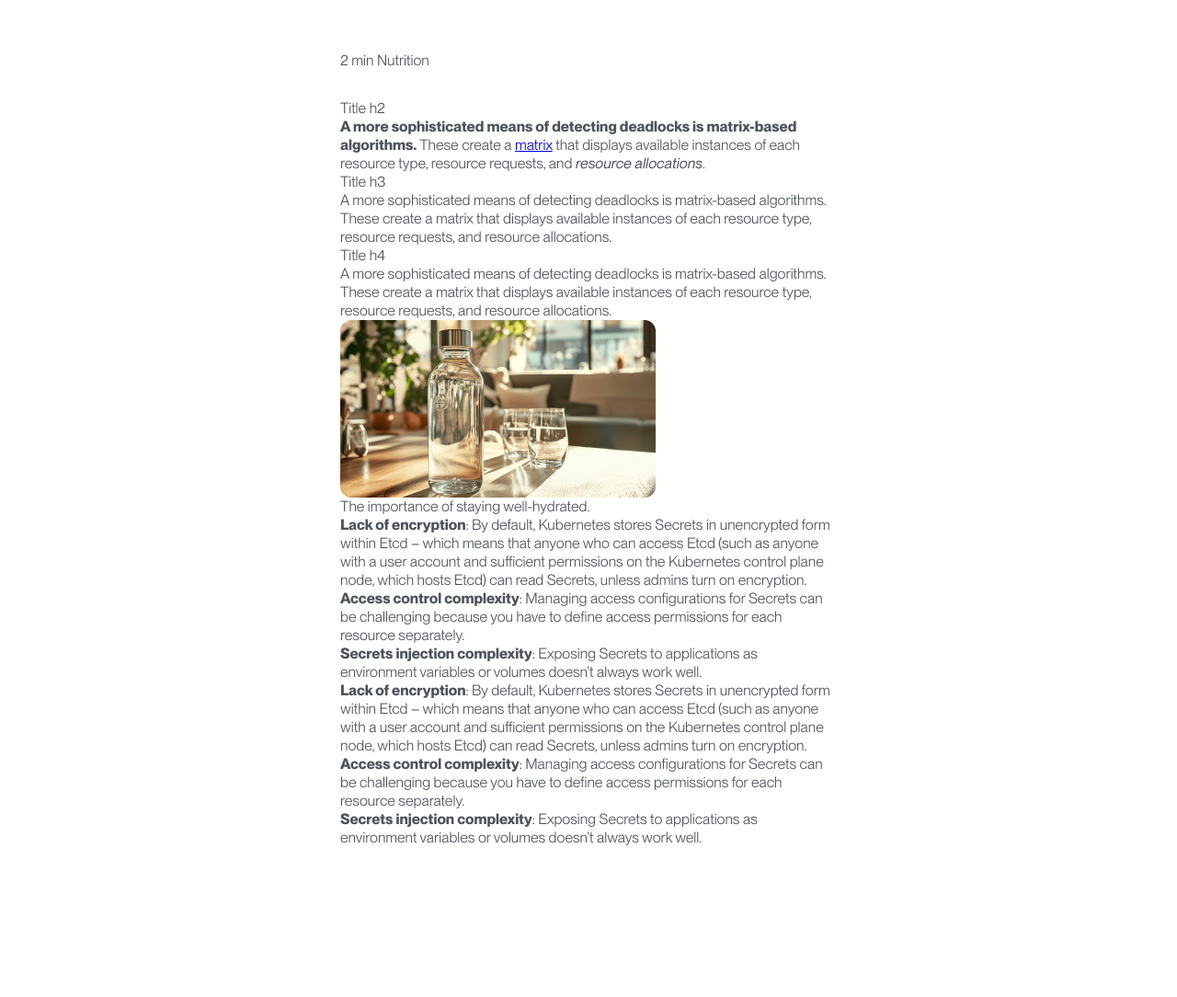
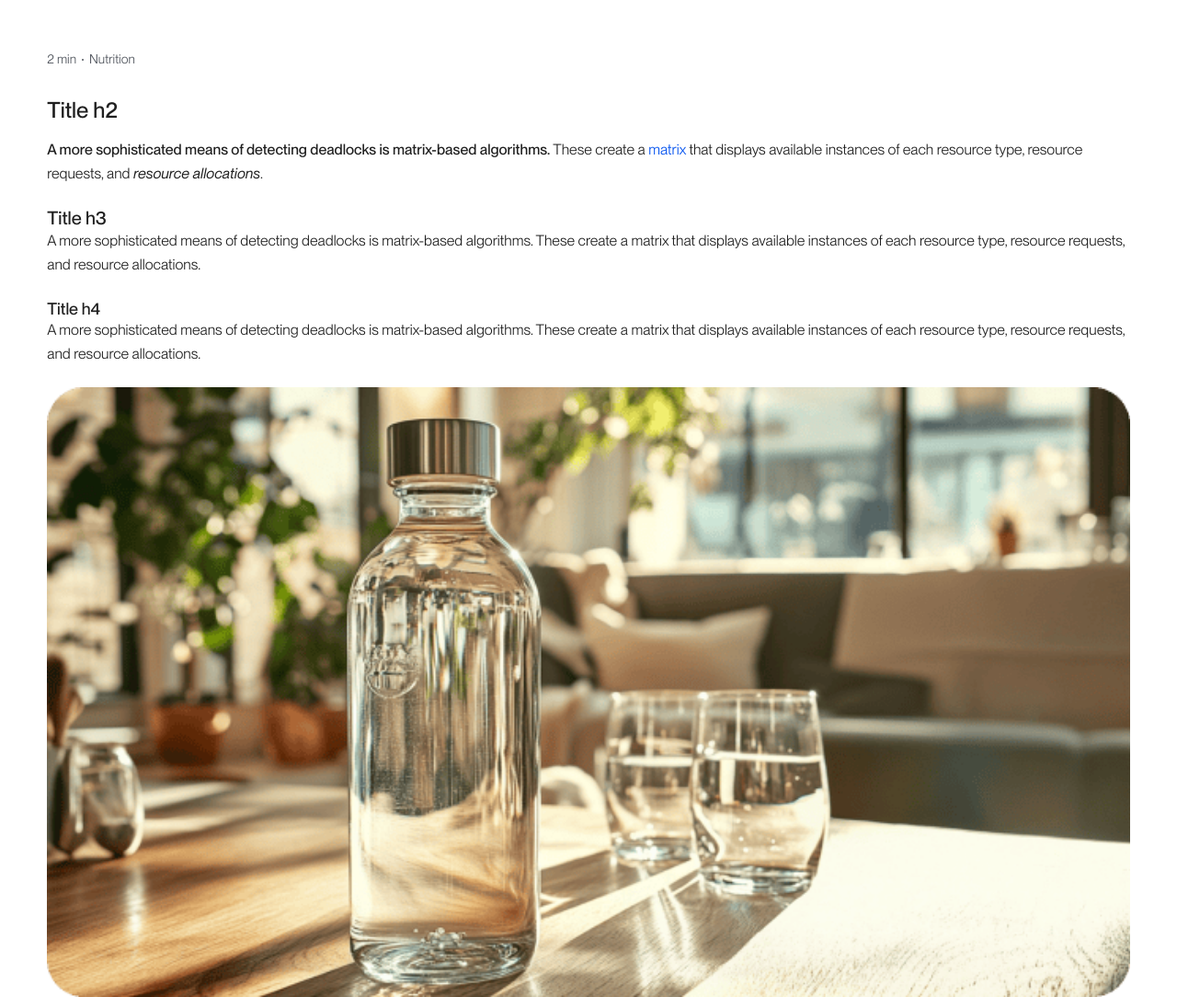
Before and after one commit to harelpanker/remepy, a plain HTML site: page post.html in a window 1280 px wide. Shown: the top 1084 px of the page at 92% size. Before the commit the page ends 977 px from the top, so only its background shows below. Drawn offline with Linux system fonts and the light colour scheme.

Commit message:
adding post styles

```diff
--- a/src/post.css
+++ b/src/post.css
@@ -24,7 +24,7 @@ body {
   width: 100%;
   margin: 0;
   padding: 0;
-  color: var(--color-4e535b);
+  color: var(--color-1f1f1f);
   background-color: var(--color-ffffff);
   line-height: 1.25;
   font-size: 1rem;
@@ -51,7 +51,7 @@ img {
 
 .container {
   width: 92svw;
-  max-width: 33.75rem;
+  /*max-width: 33.75rem;*/
   margin: 0 auto;
   position: relative;
   z-index: 20;
@@ -63,3 +63,106 @@ img {
     row-gap: 2rem;
   }
 }
+
+.article-top {
+  color: var(--color-4e535b);
+  font-size: 0.875rem;
+  display: flex;
+  column-gap: 0.375rem;
+  align-items: center;
+
+  & .dot {
+    width: 2px;
+    height: 2px;
+    border-radius: 999px;
+    background-color: var(--color-4e535b);
+  }
+}
+
+article {
+  line-height: 1.6;
+  text-wrap: pretty;
+
+  & > :not(div):first-child,
+  & > div:first-child > :first-child {
+    margin-top: 0 !important;
+  }
+  & > :last-child,
+  & ol li:last-child,
+  & ul li:last-child,
+  & p:last-child {
+    margin-bottom: 0;
+  }
+
+  & h2 {
+    font-size: 1.5rem;
+    font-weight: 500;
+    margin-bottom: 1rem;
+    margin-top: 1.5rem;
+    line-height: 1.2;
+  }
+
+  & h3 {
+    font-size: 1.25rem;
+    font-weight: 500;
+    margin-top: 1rem;
+    line-height: 1.2;
+  }
+
+  & h4 {
+    font-size: 1.125rem;
+    font-weight: 500;
+    line-height: 1.2;
+    margin-top: 1rem;
+  }
+
+  & strong {
+    font-weight: 500;
+  }
+
+  & a {
+    text-decoration: none;
+    color: var(--color-0050ef);
+  }
+
+  & figure {
+    margin-bottom: 2.5rem;
+    margin-top: 1.5rem;
+  }
+
+  & figcaption {
+    font-size: 0.75rem;
+    color: var(--color-4e535b);
+    text-align: center;
+    margin-top: 0.5rem;
+  }
+
+  & img {
+    width: 100%;
+    border-radius: 1.25rem;
+  }
+
+  & p,
+  & ul,
+  & ol {
+    /*margin-top: 1rem;*/
+    margin-bottom: 1.5rem;
+    font-size: 1rem;
+  }
+
+  & ul,
+  & ol {
+    display: flex;
+    flex-direction: column;
+    row-gap: 1rem;
+    padding-left: 2rem;
+  }
+
+  & ul {
+    list-style-type: disc;
+  }
+
+  & ol {
+    list-style-type: decimal;
+  }
+}
```
